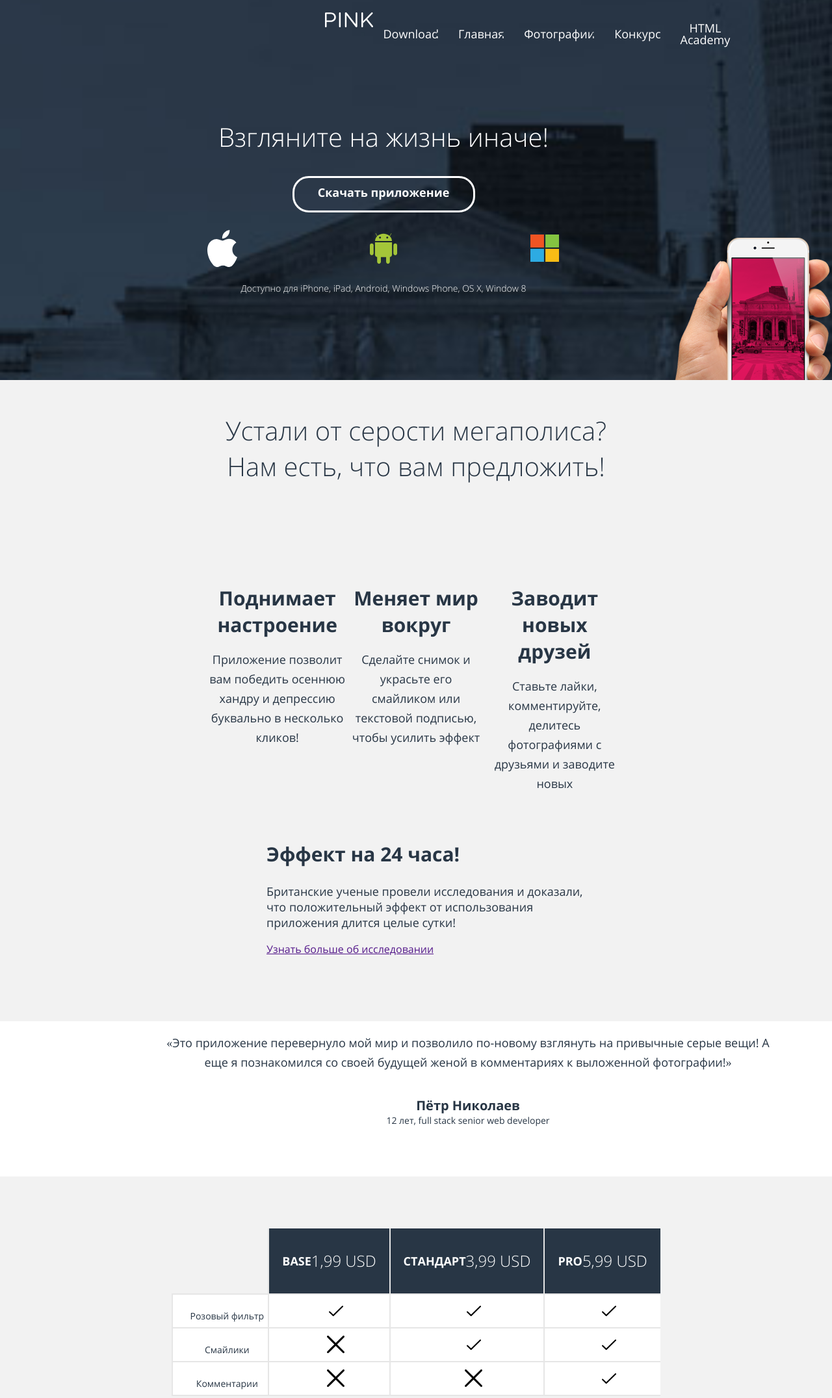
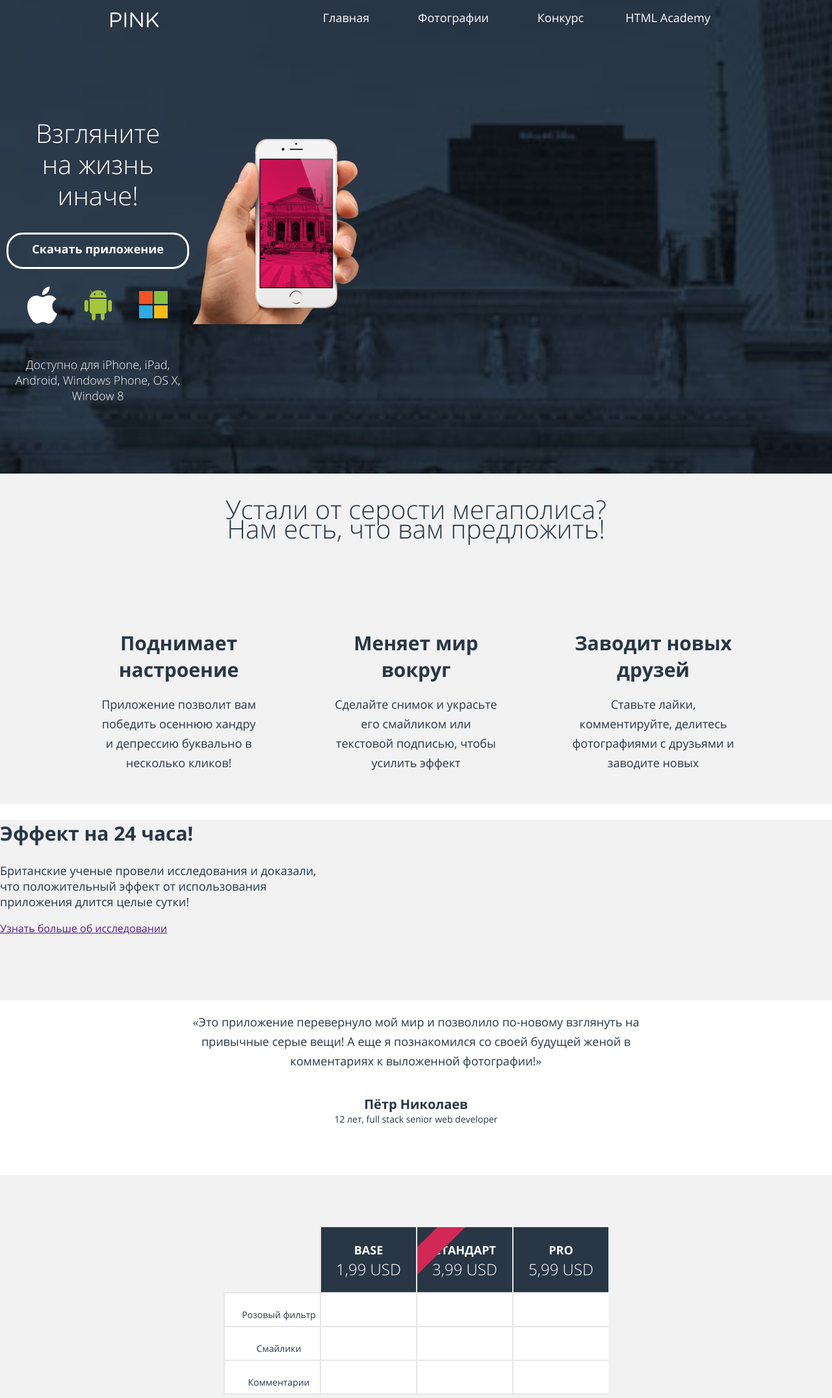
Before and after one commit to just-website/190928-pink, a website: page source/index.html in a window 1280 px wide. Shown: the part 27-2179 px from the top of the page at 65% size. Drawn offline with nearby package versions, Linux system fonts and the light colour scheme; files that its build step writes are made by us from their sources.

Commit message:
правки index.html

```diff
--- a/source/index.html
+++ b/source/index.html
@@ -9,7 +9,7 @@
 
 <body>
 
-  <header class="page-header">
+  <header class="page-header page-header--index">
     <div class="page-header__top">
       <div class="container">
         <div class="page-header__wrapper">
@@ -17,11 +17,11 @@
             <img src="/img/logo-pink-white-mobile.svg" alt="Pink logo">
             Pink
           </a>
+          <button class="main-nav__button"></button>
+        </div>
+      </div>
       <nav class="page-header__nav main-nav">
         <ul class="main-nav__list">
-              <li class="main-nav__item">
-                <a class="main-nav__link" href="#">Download</a>
-              </li>
           <li class="main-nav__item">
             <a class="main-nav__link" href="#">Главная</a>
           </li>
@@ -37,12 +37,11 @@
         </ul>
       </nav>
     </div>
-      </div>
-    </div>
 
-      <div class="page-header__promo">
-        <section class="download">
-          <div class="container">
+    <div class="page-header__wrapper
+    page-header__wrapper--index">
+      <img src="img/iphone-hand-mobile@1x.png" alt="heand" width="260px" height="286px">
+      <div class="download">
           <h2 class="download__title">Взгляните на жизнь иначе!</h2>
           <a href="#" class="download__button button">Скачать приложение</a>
           <ul class="download__links">
@@ -60,20 +59,16 @@
               Доступно для iPhone, iPad, Android, Windows Phone, OS X, Window 8
           </p>
       </div>
-        </section>
     </div>
 
   </header>
 
   <main class="page-main">
 
-      <div class="container">
     <h1 class="visually-hidden">Приложение Pink</h1>
-      </div>
 
 
     <section class="advantages">
-        <div class="container">
       <h2 class="visually-hidden">Наши преимущества.</h2>
       <div class="advantages__header">
         <p class="advantages__info advantages__info--first">Устали от серости мегаполиса?</p>
@@ -107,12 +102,10 @@
           </li>
         </ul>
       </div>
-        </div>
       <!-- <div class="advantages__background"></div> -->
     </section>
 
     <section class="effect">
-        <div class="container effect__container">
       <div class="effect__wrapper">
         <h2 class="effect__title">
           Эффект на 24 часа!
@@ -127,11 +120,9 @@
           Узнать больше об исследовании
         </a>
       </div>
-        </div>
     </section>
 
     <section class="review slider">
-        <div class="container">
       <h2 class="visually-hidden">
         Отзывы о приложении.
       </h2>
@@ -169,7 +160,6 @@
         <button class="slider__toggle">2</button>
         <button class="slider__toggle">3</button>
       </div>
-        </div>
     </section>
 
     <section class="price slider slider--hidden">
@@ -202,35 +192,33 @@
             </li>
             <li class="price__item price__item--checked">
               <p class="price__option">Розовый фильтр</p>
-                <div class="price__check-icon"></div>
             </li>
             <li class="price__item price__item--not-checked">
               <p class="price__option">Смайлики</p>
-                <div class="price__check-icon price__check-icon--uncheck"></div>
             </li>
             <li class="price__item price__item--not-checked">
               <p class="price__option">Комментарии</p>
-                <div class="price__check-icon price__check-icon--uncheck"></div>
             </li>
           </ul>
         </li>
         <li class="slider__item slider__item--active">
           <ul class="price__list">
             <li class="price__item price__item--header price__item--hit">
+              <svg version="1.1" id="Layer_1" xmlns="http://www.w3.org/2000/svg" xmlns:xlink="http://www.w3.org/1999/xlink" x="0px" y="0px" width="74px" height="73px" viewbox="0 0 74 73" enable-background="new 0 0 74 73" xml:space="preserve">
+                <polygon fill="#D22856" points="31,0 0,30.581 0,73 74,0 "/>
+              </svg>
+
               <h3 class="price__title">Стандарт</h3>
               <p class="price__value">3,99 usd</p>
             </li>
             <li class="price__item price__item--checked">
               <p class="price__option">Розовый фильтр</p>
-                <div class="price__check-icon"></div>
             </li>
             <li class="price__item price__item--checked">
               <p class="price__option">Смайлики</p>
-                <div class="price__check-icon"></div>
             </li>
             <li class="price__item price__item--not-checked">
               <p class="price__option">Комментарии</p>
-                <div class="price__check-icon price__check-icon--uncheck"></div>
             </li>
           </ul>
         </li>
@@ -242,15 +230,12 @@
             </li>
             <li class="price__item price__item--checked">
               <p class="price__option">Розовый фильтр</p>
-                <div class="price__check-icon"></div>
             </li>
             <li class="price__item price__item--checked">
               <p class="price__option">Смайлики</p>
-                <div class="price__check-icon"></div>
             </li>
             <li class="price__item price__item--checked">
               <p class="price__option">Комментарии</p>
-                <div class="price__check-icon"></div>
             </li>
           </ul>
         </li>
@@ -261,10 +246,8 @@
         <button class="slider__toggle">3</button>
       </div>
     </section>
-  </main>
 
     <footer class="page-footer page-footer--index">
-      <div class="container">
       <section class="page-footer__contacts contacts">
         <h2 class="contacts__header">Остались вопросы? Свяжитесь с нами!</h2>
         <ul class="contacts__list">
@@ -282,7 +265,6 @@
           </li>
         </ul>
       </section>
-      </div>
 
       <section class="page-footer__map map">
         <map>
@@ -292,7 +274,6 @@
           <!-- <iframe src="https://www.google.com/maps/embed?pb=!1m18!1m12!1m3!1d1998.5991043651586!2d30.320894616097!3d59.938794181876254!2m3!1f0!2f0!3f0!3m2!1i1024!2i768!4f13.1!3m3!1m2!1s0x4696310fca5ba729%3A0xea9c53d4493c879f!2z0JHQvtC70YzRiNCw0Y8g0JrQvtC90Y7RiNC10L3QvdCw0Y8g0YPQuy4sIDE5LCDQodCw0L3QutGCLdCf0LXRgtC10YDQsdGD0YDQsywgMTkxMTg2!5e0!3m2!1sru!2sru!4v1516748318782" width="600" height="450" frameborder="0" style="border:0" allowfullscreen></iframe> -->
         </map>
       </section>
-      <div class="container">
       <div class="page-footer__wrapper">
         <a href="#" class="page-footer__link">
           <img class="page-footer__logo" src="img/logo-pink-blue-mobile.svg" alt="logo">
@@ -328,9 +309,9 @@
           <a href="https://htmlacademy.ru" class="copyright__link">HTML Academy</a>
         </div>
       </div>
-      </div>
     </footer>
 
+  </main>
 
 </body>
 </html>
--- a/source/sass/advantages.scss
+++ b/source/sass/advantages.scss
@@ -1,6 +1,6 @@
 .advantages {
   text-align: center;
-  padding-top: 50px;
+  padding-top: 40px;
   background-color: $secondary-bgColor;
 }
 
@@ -28,13 +28,14 @@
 }
 
 .advantages__header {
-  margin-bottom: 125px;
+  margin-bottom: 110px;
 }
 
 .advantages__info {
   font-size: 24px;
   font-weight: lighter;
   margin-top: 0;
+  line-height: 30px;
   @media (min-width: 660px) {
     font-size:40px;
   }
--- a/source/sass/download.scss
+++ b/source/sass/download.scss
@@ -2,8 +2,8 @@
   background-color: rgb(29, 38, 48);
   color: $light-color;
   text-align: center;
-  padding-top: 25px;
-  padding-bottom: 35px;
+  padding-top: 28px;
+  padding-bottom: 20px;
   @media (min-width: 660px) {
     background-color: inherit;
     display: -webkit-flex;
@@ -13,6 +13,8 @@
     display: flex;
     width: 330px;
     flex-direction: column;
+    padding-top: 20px;
+    padding-left: 5px;
   }
 }
 
@@ -23,6 +25,7 @@
     font-weight: 200;
     padding-left: 50px;
     padding-right: 50px;
+    line-height: 48px;
   }
 }
 
@@ -41,6 +44,9 @@
   display: -o-flex;
   display: flex;
   justify-content: space-evenly;
+  @media (min-width: 660px) {
+    margin-bottom: 32px;
+  }
 }
 
 .download__link {
@@ -72,4 +78,9 @@
   font-size: 14px;
   line-height: 24px;
   font-weight: 200;
+  @media (min-width: 660px) {
+    font-size: 18px;
+    margin-left: 0;
+    margin-right: 0;
+  }
 }
--- a/source/sass/page-header.scss
+++ b/source/sass/page-header.scss
@@ -5,6 +5,7 @@
   background-position: top;
   background-size: cover;
   height: 100%;
+  min-height: 170px;
 }
 
 .page-header__wrapper {
@@ -29,6 +30,19 @@
   }
 }
 
+.page-header__wrapper--index {
+  flex-direction: column;
+  padding-bottom: 0;
+  @media (min-width: 660px) {
+    flex-direction: row-reverse;
+    padding-bottom: 70px;
+  }
+}
+
+.page-header__wrapper--index img {
+  margin-top: 85px;
+}
+
 // .page-header__promo {
 //   display: -webkit-flex;
 //   display: -moz-flex;
@@ -49,7 +63,6 @@
 
 .page-header__promo {
   min-height: 660px;
-  background-image: url('../img/iphone-hand-mobile@1x.png');
   background-size: auto;
   background-repeat: no-repeat;
   background-position: left 90px;
--- a/source/sass/price.scss
+++ b/source/sass/price.scss
@@ -44,6 +44,7 @@
 }
 
 .price__item {
+  position: relative;
   text-align: left;
   padding-left: 20px;
   border: 2px solid rgb(230, 230, 230);
@@ -65,12 +66,29 @@
   }
 }
 
+.price__item svg {
+  position: absolute;
+  left: 0;
+  top: 0;
+}
+
+.price__item svg::after {
+  display: block;
+  content: 'ХИТ';
+  position: absolute;
+  width: 20px;
+  height: 20px;
+  left: 0px;
+  top: 0px;
+}
+
 .price__item--header {
   background-color: $dark-color;
   color: $light-color;
   text-align: center;
   min-height: 60px;
   padding: 20px;
+  flex-direction: column;
 }
 
 .price__item--hidden {
--- a/source/sass/slider.scss
+++ b/source/sass/slider.scss
@@ -42,7 +42,25 @@
 }
 
 .slider__toggles {
+
   @media (min-width: 1200px) {
     visibility: hidden;
   }
 }
+
+.slider__toggle {
+  background-color: #bec2c7;
+  font-size: 0;
+  border-radius: 50%;
+  border: none;
+  width: 6px;
+  height: 6px;
+  padding: 0;
+}
+
+.slider__toggle--active {
+  border: 3px solid #283645;
+  background-color: inherit;
+  width: 12px;
+  height: 12px;
+}
```
Lines whose indentation alone changed are shown as unchanged.
